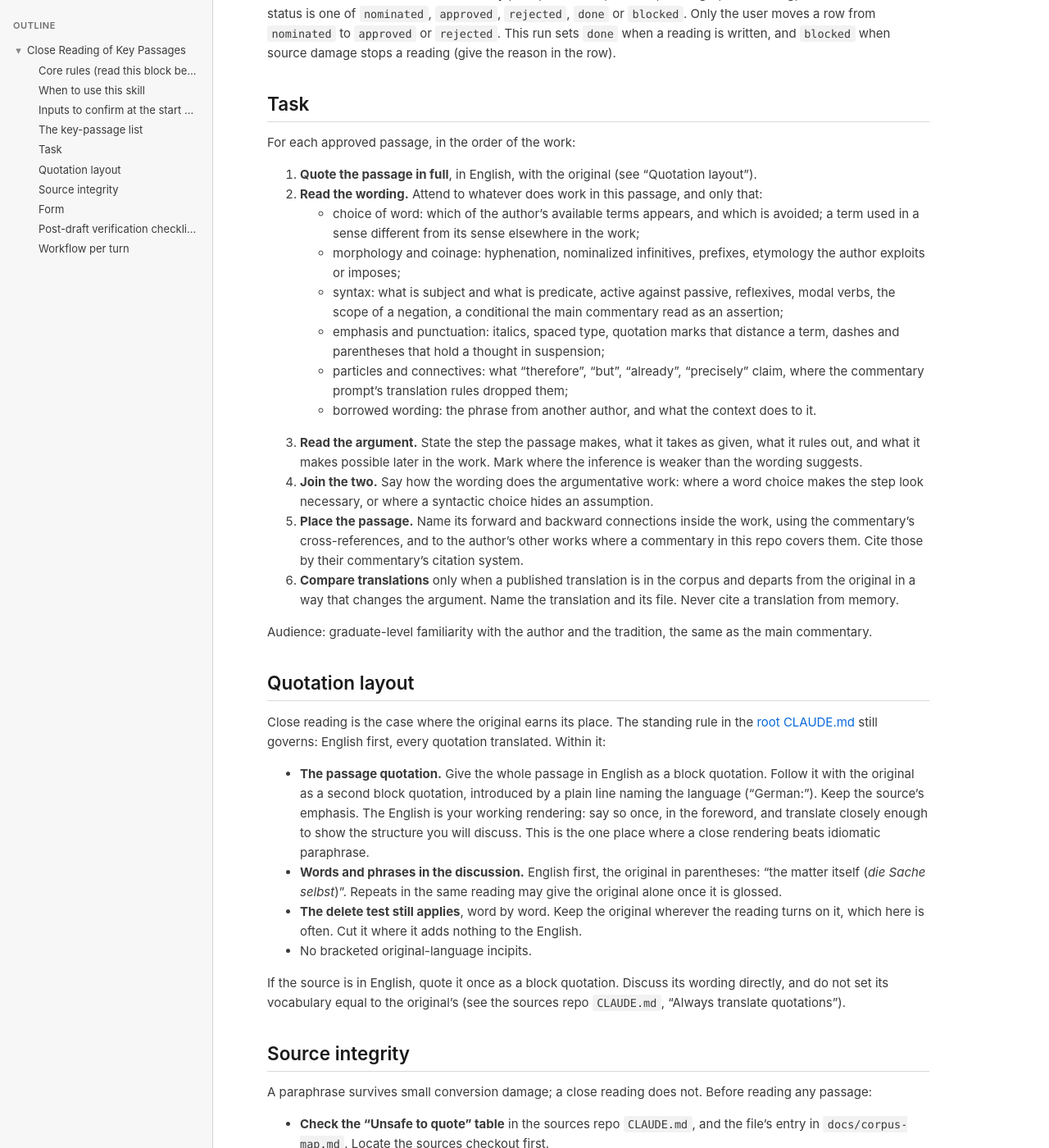
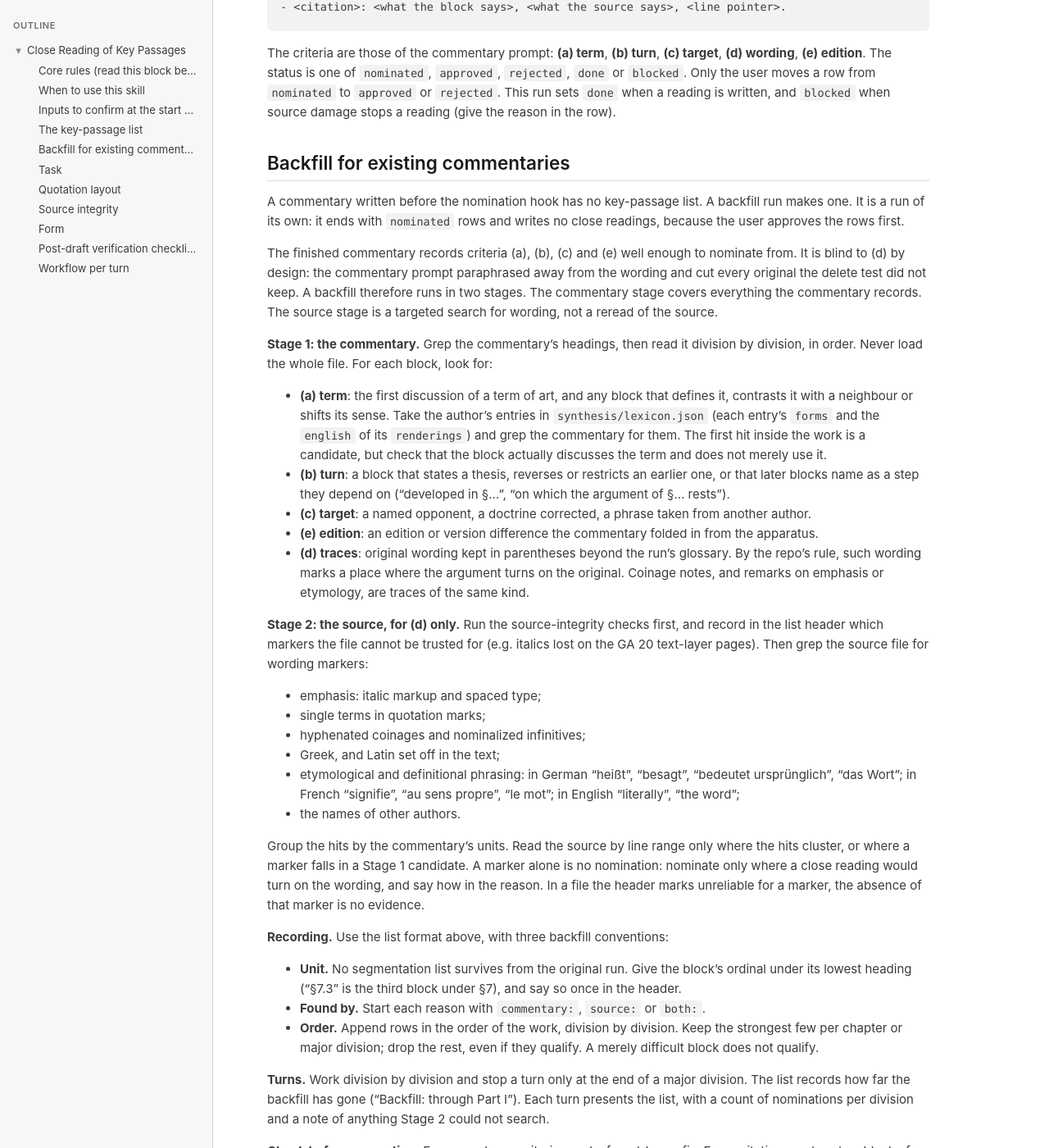
Before and after one commit to faultynode/commentaries, a Jekyll site: the page built from prompts/close-reading-prompt.md, in a window 1280 px wide and 1400 px high, scrolled down 1677 px. Shown: the whole window at 82% size. Built offline with Jekyll 4.4.1, drawn with Linux system fonts in a browser that asks for light colours; our own code applies the rules of GitHub Pages for plain Markdown files; some of the changed text lies outside the part shown.

Commit message:
Close-reading prompt: backfill nominations for existing commentaries
Commentaries written before the nomination hook have no key-passage
list. A backfill run builds one in two stages: the finished commentary
for criteria (a), (b), (c) and (e), plus the original wording it kept,
which marks where the argument turns on it; then a grep of the source
for wording markers, read by range, for (d), which the commentary
filtered out by design. Rows stay `nominated` for the user to approve.

Co-Authored-By: Claude Opus 5.5 <noreply@anthropic.com>
Claude-Session: https://claude.ai/code/session_01HRs5xEzDmywtZkPcwRdHsT

````diff
--- a/prompts/close-reading-prompt.md
+++ b/prompts/close-reading-prompt.md
@@ -16,7 +16,7 @@ description: "Writes close readings of selected key passages of a primary text,
 
 ## When to use this skill
 
-Use this skill when asked to close-read, expand on, or "look closely at" particular paragraphs, block quotations or passages of a work that has a commentary under `commentaries/<author>/`. If the work has no commentary yet, say so and stop. The selection needs a commentary to come from, and so does the reading. For a paragraph-by-paragraph run, use [commentary-prompt](commentary-prompt.md).
+Use this skill when asked to close-read, expand on, or "look closely at" particular paragraphs, block quotations or passages of a work that has a commentary under `commentaries/<author>/`. If the work has no commentary yet, say so and stop. The selection needs a commentary to come from, and so does the reading. For a paragraph-by-paragraph run, use [commentary-prompt](commentary-prompt.md). If the commentary has no key-passage list, because it was written before nominations existed, run "Backfill for existing commentaries" below first, or read only the passages the user names.
 
 ## Inputs to confirm at the start of a run
 
@@ -29,7 +29,7 @@ Confirm these only if not already clear from the request, the commentary or the
 
 ## The key-passage list
 
-One file per commentary: `runs/<commentary-slug>-key-passages.md`. The commentary run creates it while nominating (see [commentary-prompt](commentary-prompt.md) §"Key-passage nominations"); this run reads it and updates it. It is a working file and is not published as a commentary, so tables are fine in it.
+One file per commentary: `runs/<commentary-slug>-key-passages.md`. The commentary run creates it while nominating (see [commentary-prompt](commentary-prompt.md) §"Key-passage nominations"), or a backfill run creates it for an older commentary (see below). This run reads it and updates it. It is a working file and is not published as a commentary, so tables are fine in it.
 
 ```markdown
 # Key passages: <work title>
@@ -48,6 +48,41 @@ Close readings: outputs/<commentary-slug>-close-readings.md
 ```
 
 The criteria are those of the commentary prompt: **(a) term**, **(b) turn**, **(c) target**, **(d) wording**, **(e) edition**. The status is one of `nominated`, `approved`, `rejected`, `done` or `blocked`. Only the user moves a row from `nominated` to `approved` or `rejected`. This run sets `done` when a reading is written, and `blocked` when source damage stops a reading (give the reason in the row).
+
+## Backfill for existing commentaries
+
+A commentary written before the nomination hook has no key-passage list. A backfill run makes one. It is a run of its own: it ends with `nominated` rows and writes no close readings, because the user approves the rows first.
+
+The finished commentary records criteria (a), (b), (c) and (e) well enough to nominate from. It is blind to (d) by design: the commentary prompt paraphrased away from the wording and cut every original the delete test did not keep. A backfill therefore runs in two stages. The commentary stage covers everything the commentary records. The source stage is a targeted search for wording, not a reread of the source.
+
+**Stage 1: the commentary.** Grep the commentary's headings, then read it division by division, in order. Never load the whole file. For each block, look for:
+
+- **(a) term**: the first discussion of a term of art, and any block that defines it, contrasts it with a neighbour or shifts its sense. Take the author's entries in `synthesis/lexicon.json` (each entry's `forms` and the `english` of its `renderings`) and grep the commentary for them. The first hit inside the work is a candidate, but check that the block actually discusses the term and does not merely use it.
+- **(b) turn**: a block that states a thesis, reverses or restricts an earlier one, or that later blocks name as a step they depend on ("developed in §…", "on which the argument of §… rests").
+- **(c) target**: a named opponent, a doctrine corrected, a phrase taken from another author.
+- **(e) edition**: an edition or version difference the commentary folded in from the apparatus.
+- **(d) traces**: original wording kept in parentheses beyond the run's glossary. By the repo's rule, such wording marks a place where the argument turns on the original. Coinage notes, and remarks on emphasis or etymology, are traces of the same kind.
+
+**Stage 2: the source, for (d) only.** Run the source-integrity checks first, and record in the list header which markers the file cannot be trusted for (e.g. italics lost on the GA 20 text-layer pages). Then grep the source file for wording markers:
+
+- emphasis: italic markup and spaced type;
+- single terms in quotation marks;
+- hyphenated coinages and nominalized infinitives;
+- Greek, and Latin set off in the text;
+- etymological and definitional phrasing: in German "heißt", "besagt", "bedeutet ursprünglich", "das Wort"; in French "signifie", "au sens propre", "le mot"; in English "literally", "the word";
+- the names of other authors.
+
+Group the hits by the commentary's units. Read the source by line range only where the hits cluster, or where a marker falls in a Stage 1 candidate. A marker alone is no nomination: nominate only where a close reading would turn on the wording, and say how in the reason. In a file the header marks unreliable for a marker, the absence of that marker is no evidence.
+
+**Recording.** Use the list format above, with three backfill conventions:
+
+- **Unit.** No segmentation list survives from the original run. Give the block's ordinal under its lowest heading ("§7.3" is the third block under §7), and say so once in the header.
+- **Found by.** Start each reason with `commentary:`, `source:` or `both:`.
+- **Order.** Append rows in the order of the work, division by division. Keep the strongest few per chapter or major division; drop the rest, even if they qualify. A merely difficult block does not qualify.
+
+**Turns.** Work division by division and stop a turn only at the end of a major division. The list records how far the backfill has gone ("Backfill: through Part I"). Each turn presents the list, with a count of nominations per division and a note of anything Stage 2 could not search.
+
+**Check before presenting.** Every row has a criterion and a found-by prefix. Every citation resolves to a block of the commentary. No row is marked `approved`.
 
 ## Task
 
````
